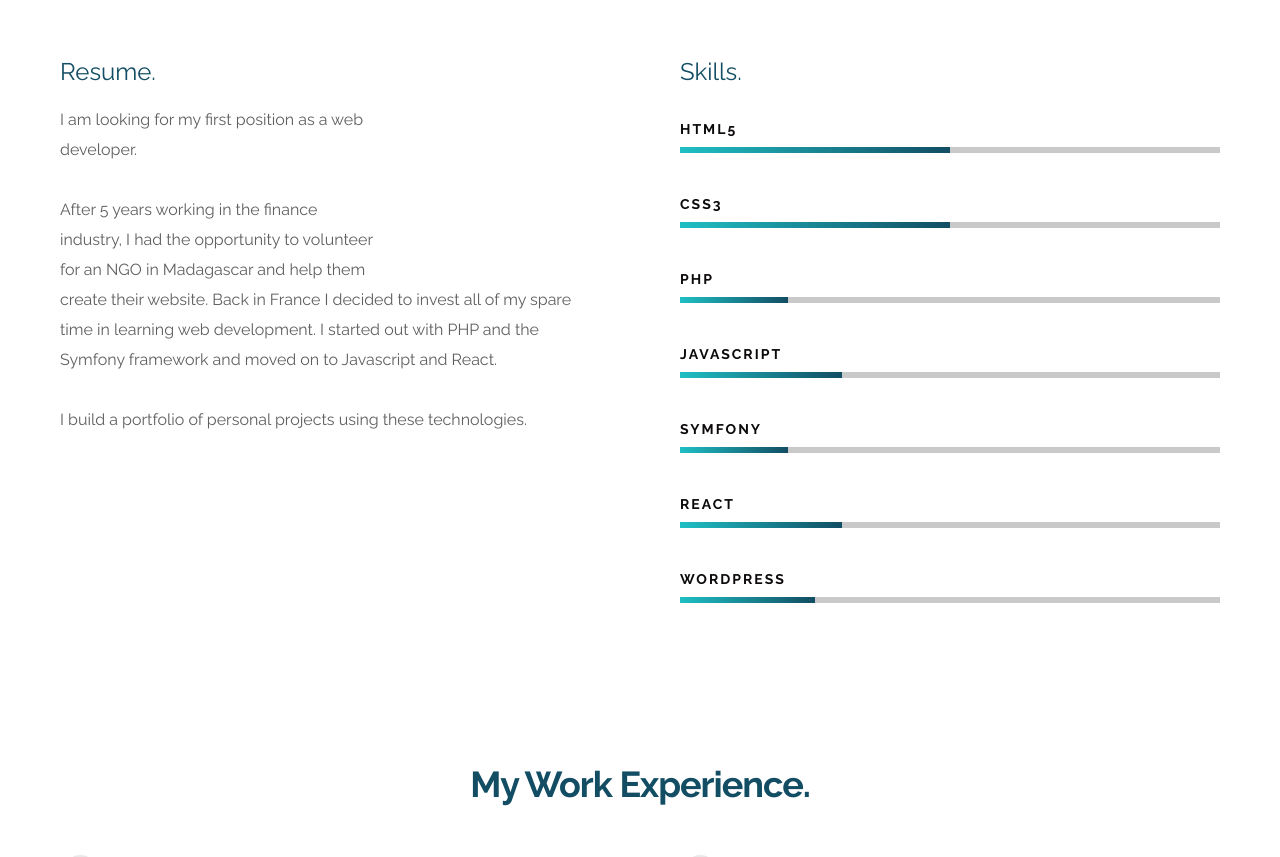
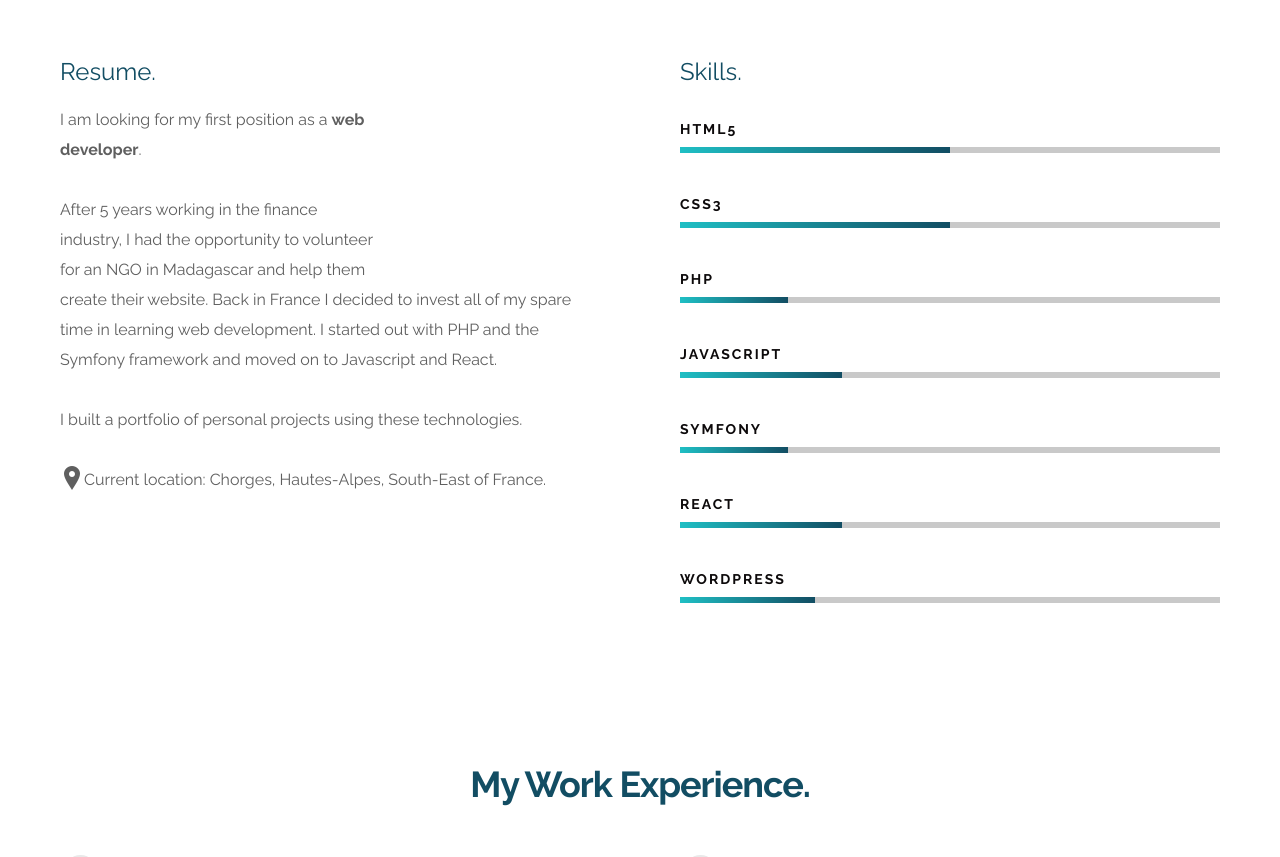
Before and after one commit to thomasbenhamou/hola-portfolio, a plain HTML site: page index.html in a window 1280 px wide. Shown: the part 1215-2072 px from the top of the page. Drawn offline with nearby package versions, Linux system fonts and the light colour scheme.

Commit message:
add location details

```diff
--- a/index.html
+++ b/index.html
@@ -120,11 +120,15 @@
                 <div class="col-six tab-full left" data-aos="slide-right" data-aos-duration="1000" data-aos-easing="ease-in-out" data-aos-once="true">
                     <div class="profileImage"></div>
                     <h3>Resume.</h3>
-                    <p>I am looking for my first position as a web developer.</p>
+                    <p>I am looking for my first position as a
+                        <strong>web developer</strong>.</p>
                     <p>
                         After 5 years working in the finance industry, I had the opportunity to volunteer for an NGO in Madagascar and help them create their website. Back in France I decided to invest all of my spare time in learning web development. I started out with PHP and the Symfony framework and moved on to Javascript and React.
                     </p>
-                    <p>I build a portfolio of personal projects using these technologies.</p>
+                    <p>I built a portfolio of personal projects using these technologies.</p>
+                    <p style="display: flex; align-items: center">
+                        <i class="im im-location" aria-hidden="true"></i>
+                        Current location: Chorges, Hautes-Alpes, South-East of France.</p>
                 </div>
 
                 <div class="col-six tab-full right" data-aos="slide-left" data-aos-duration="1000" data-aos-easing="ease-in-out" data-aos-once="true">
```
